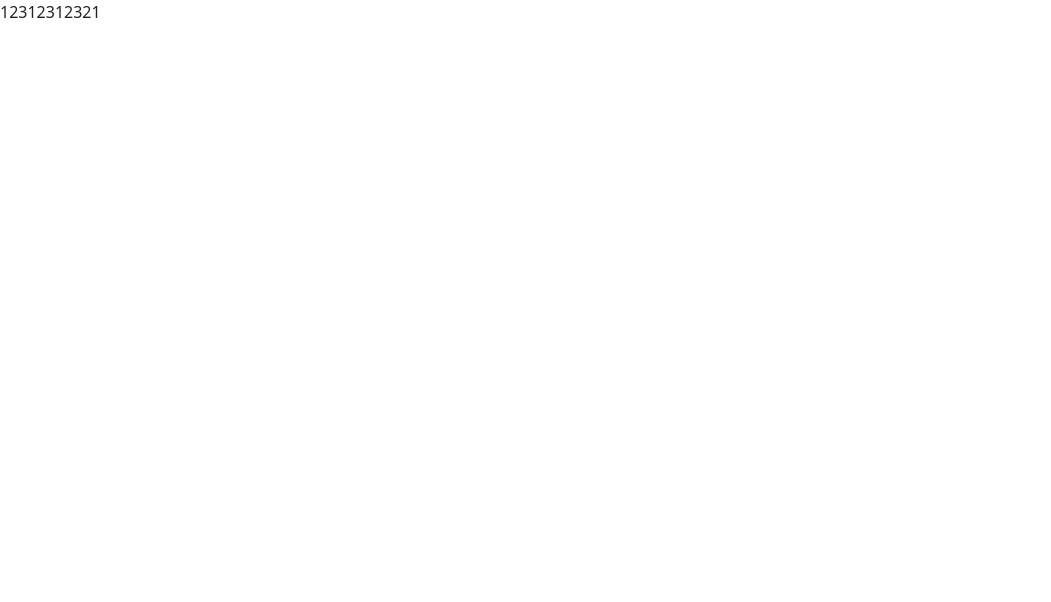
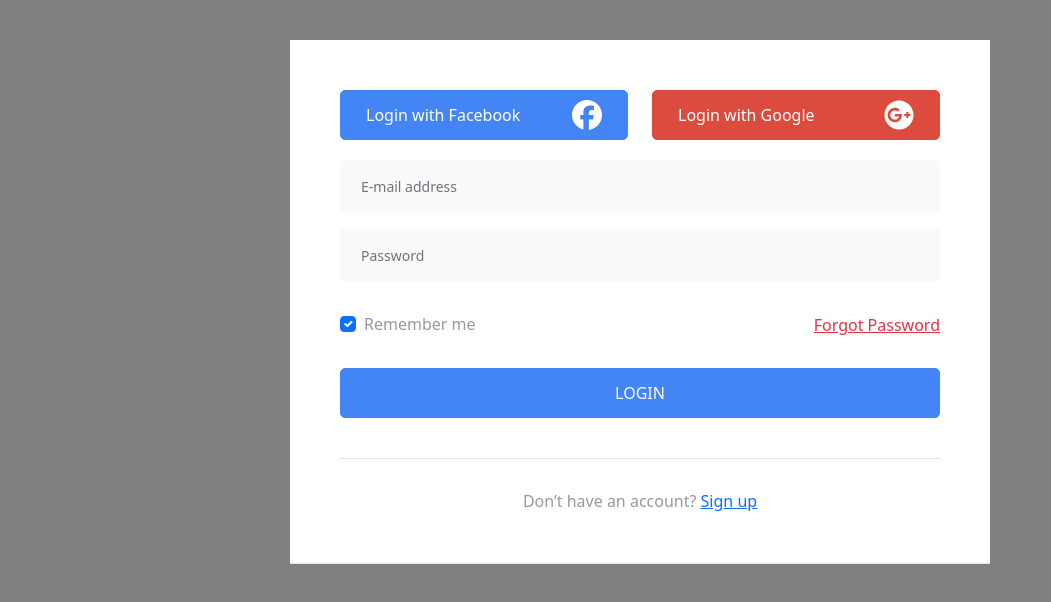
Before and after one commit to coldbeatz/service-book, an Angular app: page /login in a window 1280 px wide. Shown: the top 602 px of the page, without its empty margins (0-1051 px from the left). Built offline with nearby package versions, Linux system fonts and the light colour scheme.

Commit message:
Create login form

```diff
--- a/package.json
+++ b/package.json
@@ -18,6 +18,9 @@
     "@angular/platform-browser": "^18.2.0",
     "@angular/platform-browser-dynamic": "^18.2.0",
     "@angular/router": "^18.2.0",
+    "@fortawesome/angular-fontawesome": "^0.15.0",
+    "@fortawesome/free-brands-svg-icons": "^6.6.0",
+    "@fortawesome/free-solid-svg-icons": "^6.6.0",
     "ngx-bootstrap": "^18.0.2",
     "rxjs": "~7.8.0",
     "tslib": "^2.3.0",
--- a/src/app/app.component.ts
+++ b/src/app/app.component.ts
@@ -1,19 +1,10 @@
 import { Component } from '@angular/core';
-import { RouterOutlet } from '@angular/router';
-import {TooltipModule} from "ngx-bootstrap/tooltip";
-import {CommonModule} from "@angular/common";
 
 @Component({
-  selector: 'app-root',
-  standalone: true,
-  imports: [
-    CommonModule, // Add CommonModule for Angular directives
-    RouterOutlet, // RouterOutlet for routing
-    TooltipModule // Make sure TooltipModule is properly initialized
-  ],
-  templateUrl: './app.component.html',
-  styleUrls: ['./app.component.scss']
+	selector: 'app-root',
+	templateUrl: './app.component.html',
+	styleUrls: ['./app.component.scss']
 })
 export class AppComponent {
-  title = 'service-book';
+	title = 'service-book';
 }
--- a/src/app/app.config.ts
+++ b/src/app/app.config.ts
@@ -1,7 +1,7 @@
 import { ApplicationConfig, provideZoneChangeDetection } from '@angular/core';
 import { provideRouter } from '@angular/router';
 
-import { routes } from './app.routes';
+import { routes } from './app-routing.module';
 
 export const appConfig: ApplicationConfig = {
   providers: [provideZoneChangeDetection({ eventCoalescing: true }), provideRouter(routes)]
--- a/src/app/login/login.component.html
+++ b/src/app/login/login.component.html
@@ -1 +1,50 @@
-12312312321
+<div class="container">
+	<form class="login_form">
+		<div class="row">
+			<div class="col">
+				<a href="#" class="btn login_form__social btn-primary facebook">
+					<span>Login with Facebook</span>
+					<fa-icon [icon]="faFacebook"></fa-icon>
+				</a>
+			</div>
+
+			<div class="col">
+				<a href="#" class="btn login_form__social btn-primary google">
+					<span>Login  with Google</span>
+					<fa-icon [icon]="faGoogle"></fa-icon>
+				</a>
+			</div>
+		</div>
+
+		<div class="form-group">
+			<input type="email" class="form-control" id="email" aria-describedby="emailHelp" placeholder="E-mail address">
+		</div>
+
+		<div class="form-group mt-3">
+			<input type="password" class="form-control" id="password" placeholder="Password">
+		</div>
+
+		<div class="login_form__remember">
+			<div class="form-check">
+				<input class="form-check-input" type="checkbox" id="remember" checked>
+				<label class="form-check-label" for="remember">
+					Remember me
+				</label>
+			</div>
+
+			<a href="#" class="link-danger">
+				Forgot Password
+			</a>
+		</div>
+
+		<div class="login_form__button-wrapper">
+			<a href="#" class="btn btn-primary login-button">Login</a>
+		</div>
+
+		<div class="login_form__message">
+			<p>Don&rsquo;t have an account?
+				<a href="#">Sign up</a>
+			</p>
+		</div>
+	</form>
+</div>
--- a/src/app/login/login.component.scss
+++ b/src/app/login/login.component.scss
@@ -0,0 +1,104 @@
+
+body {
+	background: rgba(0, 0, 0, 0.5);
+}
+
+.login_form {
+	margin: 40px auto auto;
+	border-bottom: 1px solid #e4e4e4;
+	background: #fff;
+	padding: 50px;
+	max-width: 700px;
+
+	.login_form__social {
+		display: flex;
+		align-items: center;
+		justify-content: space-between;
+
+		fa-icon {
+			font-size: 30px;
+		}
+	}
+
+	a.google {
+		background: #db4c3e;
+		border: 1px solid #db4c3e;
+
+		&:hover {
+			background: #bd4033;
+			border-color: #bd4033;
+		}
+	}
+
+	.btn {
+		width: 100%;
+		height: 50px;
+		padding: 6px 25px;
+		line-height: 36px;
+		margin-bottom: 20px;
+		text-align: left;
+		border-radius: 5px;
+		background: #4385f5;
+		font-size: 16px;
+		border: 1px solid #4385f5;
+
+		&:hover {
+			background-color: #2c6ad4;
+			border-color: #2c6ad4;
+		}
+	}
+
+	&__remember {
+		margin-top: 30px;
+		margin-bottom: 30px;
+		color: #999;
+		display: flex;
+		align-items: center;
+		justify-content: space-between;
+	}
+
+	&__message p {
+		text-align: center;
+		font-size: 16px;
+		margin: 0;
+		color: #999999;
+		line-height: 24px;
+	}
+
+	&__button-wrapper {
+		padding-bottom: 20px;
+		margin-bottom: 30px;
+		border-bottom: 1px solid #e4e4e4;
+
+		a.login-button {
+			text-align: center;
+			text-transform: uppercase;
+
+			&:hover {
+				background-color: #2c6ad4;
+				border-color: #2c6ad4;
+			}
+		}
+	}
+}
+
+.login_form .form-control {
+	height: 53px;
+	padding: 15px 20px;
+	font-size: 14px;
+	line-height: 24px;
+	border: 1px solid #fafafa;
+	border-radius: 3px;
+	box-shadow: none;
+	-webkit-transition: all 0.3s ease 0s;
+	-moz-transition: all 0.3s ease 0s;
+	-o-transition: all 0.3s ease 0s;
+	transition: all 0.3s ease 0s;
+	background-color: #fafafa;
+}
+
+.login_form .form-control:focus {
+	color: #999;
+	background-color: #fafafa;
+	border: 1px solid #4285f4 !important;
+}
--- a/src/app/login/login.component.ts
+++ b/src/app/login/login.component.ts
@@ -1,10 +1,14 @@
-import {Component} from '@angular/core';
+import { Component, ViewEncapsulation } from '@angular/core';
+import { faFacebook, faGooglePlus } from '@fortawesome/free-brands-svg-icons';
 
 @Component({
-  selector: 'login-root',
-  templateUrl: 'login.component.html',
-  styleUrls: ['login.component.scss']
+	selector: 'login-root',
+	encapsulation: ViewEncapsulation.None,
+	templateUrl: 'login.component.html',
+	styleUrls: ['login.component.scss']
 })
 export class LoginComponent {
 
+	faFacebook = faFacebook;
+	faGoogle = faGooglePlus;
 }
--- a/src/main.ts
+++ b/src/main.ts
@@ -1,6 +1,5 @@
-import { bootstrapApplication } from '@angular/platform-browser';
-import { appConfig } from './app/app.config';
-import { AppComponent } from './app/app.component';
+import { AppModule } from "./app/app.module";
+import { platformBrowserDynamic } from "@angular/platform-browser-dynamic";
 
-bootstrapApplication(AppComponent, appConfig)
-  .catch((err) => console.error(err));
+platformBrowserDynamic().bootstrapModule(AppModule)
+	.catch(err => console.error(err));
```
Also changed, not shown: src/app/app-routing.module.ts (added, +17 -0 lines), src/app/app.module.ts (+10 -5 lines), src/app/app.routes.ts (deleted, +0 -8 lines), 2 other files (tests, documents, lock files or other folders).
